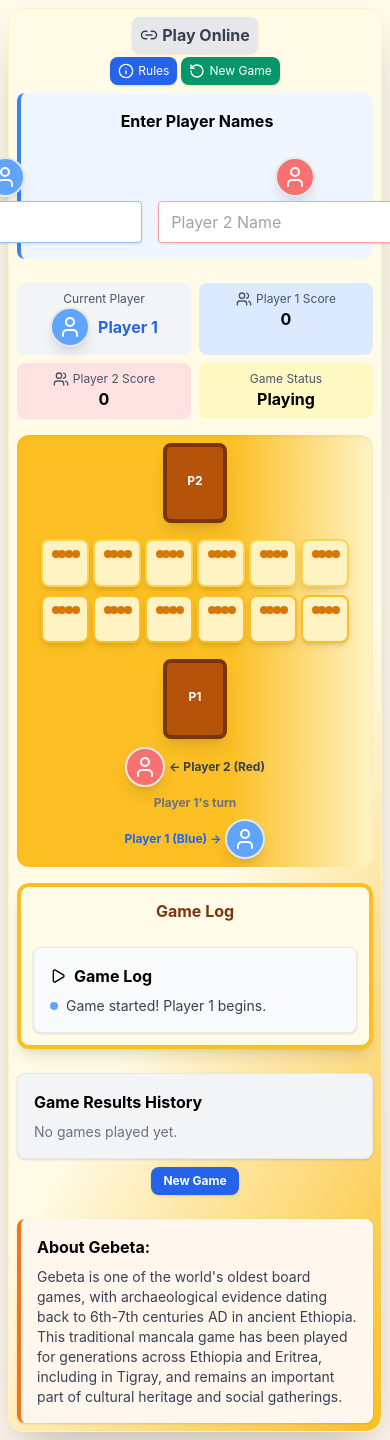
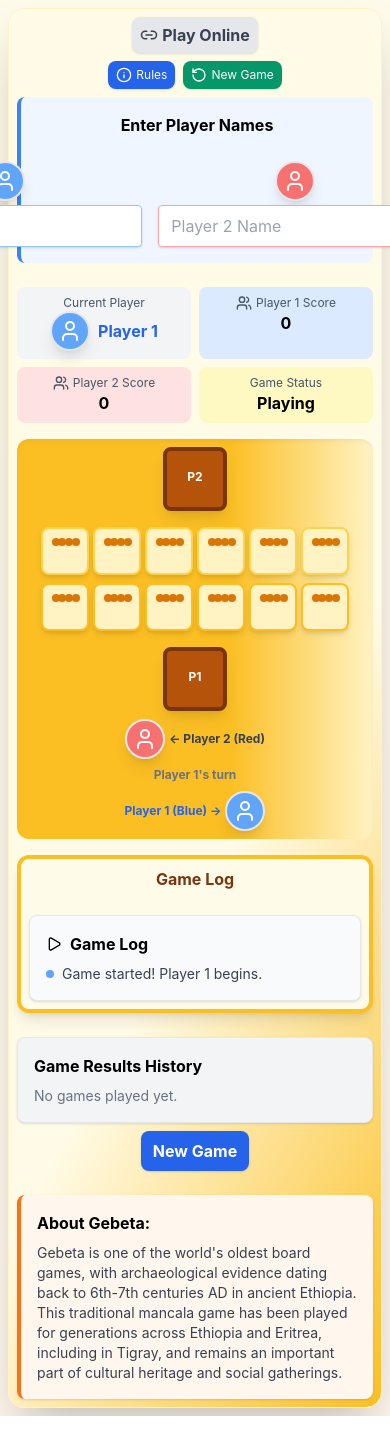
Before and after one commit to Kibrom1/gebeta, a React (Create React App) app: page / in a window 390 px wide. Shown: the top 1440 px of the page. After the commit the page ends 1416 px from the top, so only its background shows below. Built offline with nearby package versions, Linux system fonts and the light colour scheme.

Commit message:
mobile friendly

```diff
--- a/src/GebetaGame.js
+++ b/src/GebetaGame.js
@@ -558,12 +558,10 @@ const GebetaGame = () => {
   return (
     <div className="w-full max-w-5xl mx-auto p-2 sm:p-4 bg-gradient-to-b from-amber-50 to-orange-50 min-h-screen">
       <div className="bg-white rounded-2xl shadow-2xl p-2 sm:p-8 border border-amber-100">
-        {/* App Title - Always at Top */}
-        {/* Removed Gebeta-ገበጣ title as requested */}
-        {/* Online Play UI - Modernized + Controls */}
-        <div className="mb-2 sm:mb-4 flex flex-col md:flex-row items-center gap-1 sm:gap-2 justify-between">
+        {/* Responsive controls and top bar */}
+        <div className="mb-2 sm:mb-4 flex flex-col md:flex-row items-center gap-2 sm:gap-4 justify-between w-full">
           {/* Play Online - Left Side */}
-          <div className="flex gap-1 sm:gap-2 items-center w-full md:w-auto flex-wrap md:justify-start justify-center">
+          <div className="flex gap-2 sm:gap-4 items-center w-full md:w-auto flex-wrap md:justify-start justify-center">
             <Tooltip text="Play with someone online in real time">
               <button
                 className={`px-2 sm:px-3 py-1.5 rounded-lg font-bold flex items-center gap-1 sm:gap-2 shadow transition-colors ${onlineMode ? 'bg-green-500 text-white' : 'bg-gray-200 text-gray-700 hover:bg-green-100'}`}
@@ -581,7 +579,7 @@ const GebetaGame = () => {
             )}
           </div>
           {/* Rules and New Game - Right Side */}
-          <div className="flex gap-1 sm:gap-2 items-center w-full md:w-auto flex-wrap md:justify-end justify-center">
+          <div className="flex gap-2 sm:gap-4 items-center w-full md:w-auto flex-wrap md:justify-end justify-center">
             <Tooltip text="View game rules">
               <button
                 onClick={() => setShowRules(!showRules)}
@@ -643,20 +641,22 @@ const GebetaGame = () => {
         </div>
         {/* Player Name Input */}
         {nameInputVisible && (
+          <div className="w-full max-w-md mx-auto">
             <PlayerNameInput
               playerNames={playerNames}
               handleNameChange={handleNameChange}
               handleStartGame={handleStartGame}
             />
+          </div>
         )}
         {/* Highest Scorer Display */}
+        <div className="w-full max-w-md mx-auto mb-2 sm:mb-4">
           <HighestScorer highestScorer={highestScorer} />
-        {/* Header (controls only, no title) */}
-        {/* Removed duplicate controls section */}
+        </div>
         {/* Rules Panel */}
-        {showRules && <RulesPanel />}
+        {showRules && <div className="w-full max-w-lg mx-auto"><RulesPanel /></div>}
         {/* Game Status */}
-        <div className="grid grid-cols-2 md:grid-cols-4 gap-2 sm:gap-4 mb-4 sm:mb-6">
+        <div className="grid grid-cols-2 md:grid-cols-4 gap-2 sm:gap-4 mb-4 sm:mb-6 text-xs sm:text-sm">
           <div className="bg-gray-100 p-2 sm:p-3 rounded-lg flex flex-col items-center">
             <div className="text-xs sm:text-sm text-gray-600">Current Player</div>
             <div className={`font-bold text-base sm:text-lg flex items-center gap-2 ${currentPlayer === 1 ? 'text-blue-600' : 'text-red-600'}`}>
@@ -688,17 +688,17 @@ const GebetaGame = () => {
           </div>
         </div>
         {/* Game Board - Modernized & Mobile Friendly */}
-        <div className="bg-amber-200 p-2 sm:p-6 rounded-xl shadow-inner overflow-x-auto">
-          <div className="flex flex-col sm:flex-row justify-between items-center mb-2 sm:mb-4 gap-2 sm:gap-0">
+        <div className="bg-amber-200 p-2 sm:p-6 rounded-xl shadow-inner overflow-x-auto w-full">
+          <div className="flex flex-col sm:flex-row justify-between items-center mb-2 sm:mb-4 gap-2 sm:gap-0 w-full">
             {/* Player 2 Store */}
-            <div className="w-16 sm:w-20 h-20 sm:h-32 bg-amber-800 rounded-lg shadow-lg flex flex-col items-center justify-center relative border-4 border-amber-900 mb-2 sm:mb-0">
+            <div className="w-16 sm:w-20 h-16 sm:h-32 bg-amber-800 rounded-lg shadow-lg flex flex-col items-center justify-center relative border-4 border-amber-900 mb-2 sm:mb-0 shrink-0">
               <div className="text-white font-bold text-xs sm:text-sm mb-1">P2</div>
               {renderSeeds(board.player2Store, getStorePosition(2))}
             </div>
             {/* Playing Field */}
-            <div className="flex-1 mx-2 sm:mx-6">
+            <div className="flex-1 mx-2 sm:mx-6 min-w-[320px] max-w-full">
               {/* Player 2 Houses (top row) */}
-              <div className="flex gap-1 sm:gap-2 mb-2 sm:mb-4 justify-center flex-wrap">
+              <div className="flex gap-1 sm:gap-2 mb-2 sm:mb-4 justify-center flex-wrap w-full">
                 {board.player2Houses.slice().reverse().map((seeds, idx) => {
                   const actualIndex = 5 - idx;
                   const houseId = getHousePosition(2, actualIndex);
@@ -722,7 +722,7 @@ const GebetaGame = () => {
                 })}
               </div>
               {/* Player 1 Houses (bottom row) */}
-              <div className="flex gap-1 sm:gap-2 justify-center flex-wrap">
+              <div className="flex gap-1 sm:gap-2 justify-center flex-wrap w-full">
                 {board.player1Houses.map((seeds, idx) => {
                   const houseId = getHousePosition(1, idx);
                   const isSelected = selectedHouse && selectedHouse.player === 1 && selectedHouse.house === idx;
@@ -746,13 +746,13 @@ const GebetaGame = () => {
               </div>
             </div>
             {/* Player 1 Store */}
-            <div className="w-16 sm:w-20 h-20 sm:h-32 bg-amber-800 rounded-lg shadow-lg flex flex-col items-center justify-center relative border-4 border-amber-900 mt-2 sm:mt-0">
+            <div className="w-16 sm:w-20 h-16 sm:h-32 bg-amber-800 rounded-lg shadow-lg flex flex-col items-center justify-center relative border-4 border-amber-900 mt-2 sm:mt-0 shrink-0">
               <div className="text-white font-bold text-xs sm:text-sm mb-1">P1</div>
               {renderSeeds(board.player1Store, getStorePosition(1))}
             </div>
           </div>
-          {/* Player Labels */}
-          <div className="flex flex-col sm:flex-row justify-between text-xs sm:text-sm font-bold text-gray-700 mt-2 sm:mt-4 gap-2 sm:gap-0">
+          {/* Player Labels - responsive font and layout */}
+          <div className="flex flex-col sm:flex-row justify-between text-xs sm:text-sm font-bold text-gray-700 mt-2 sm:mt-4 gap-2 sm:gap-0 w-full">
             <div className={`${currentPlayer === 2 ? 'text-red-600' : ''} flex items-center gap-1 sm:gap-2 justify-center sm:justify-start`}>
               <PlayerAvatar player={2} name={playerNames[2]} />
               ← {playerNames[2] || 'Player 2'} (Red)
@@ -766,37 +766,42 @@ const GebetaGame = () => {
             </div>
           </div>
         </div>
-        {/* Game Log - Bigger and More Visible */}
-        <div className="my-4 sm:my-6">
-          <div className="bg-yellow-50 border-4 border-amber-400 rounded-xl shadow-lg p-3 sm:p-4 max-w-2xl mx-auto">
+        {/* Game Log - Bigger and More Visible, responsive */}
+        <div className="my-4 sm:my-6 w-full max-w-2xl mx-auto">
+          <div className="bg-yellow-50 border-4 border-amber-400 rounded-xl shadow-lg p-2 sm:p-4">
             <h2 className="text-base sm:text-xl font-bold text-amber-900 mb-1 sm:mb-2 text-center">Game Log</h2>
             <GameLog gameLog={gameLog} />
           </div>
         </div>
         {/* Game End */}
         {gameStatus === 'ended' && (
+          <div className="w-full max-w-md mx-auto">
             <GameEndPanel
               winner={winner}
               playerNames={playerNames}
               board={board}
               resetGame={resetGame}
             />
+          </div>
         )}
-        {/* Game Results History - Modernized */}
+        {/* Game Results History - Modernized, responsive */}
+        <div className="w-full max-w-2xl mx-auto">
           <GameResultsTable gameResults={gameResults} />
+        </div>
         {/* New Game Button always asks for names */}
-        <div className="mt-2 flex justify-center">
+        <div className="mt-2 flex justify-center w-full">
           <Tooltip text="Start a new game with new names">
             <button
               onClick={startNewGame}
-              className="bg-blue-500 text-white px-3 sm:px-4 py-1.5 rounded-lg hover:bg-blue-700 font-bold shadow text-xs sm:text-base"
+              className="bg-blue-500 text-white px-3 sm:px-4 py-2 rounded-lg hover:bg-blue-700 font-bold shadow text-xs sm:text-base min-w-[100px]"
+              style={{ fontSize: '1rem', minHeight: '40px' }}
             >
               New Game
             </button>
           </Tooltip>
         </div>
-        {/* Cultural Note - moved to bottom */}
-        <div className="mt-6">
+        {/* Cultural Note - moved to bottom, responsive */}
+        <div className="mt-6 w-full max-w-lg mx-auto">
           <CulturalNote />
         </div>
       </div>
```
Lines whose indentation alone changed are shown as unchanged.
